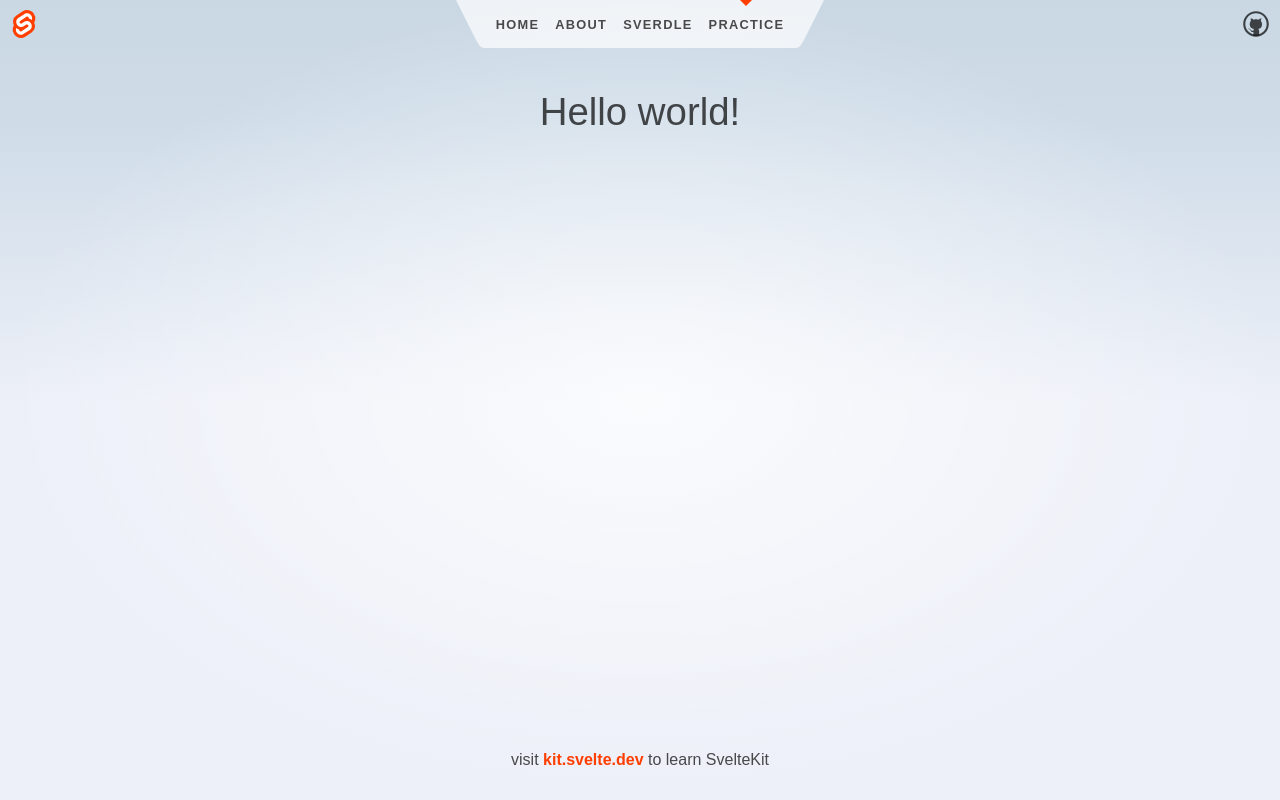
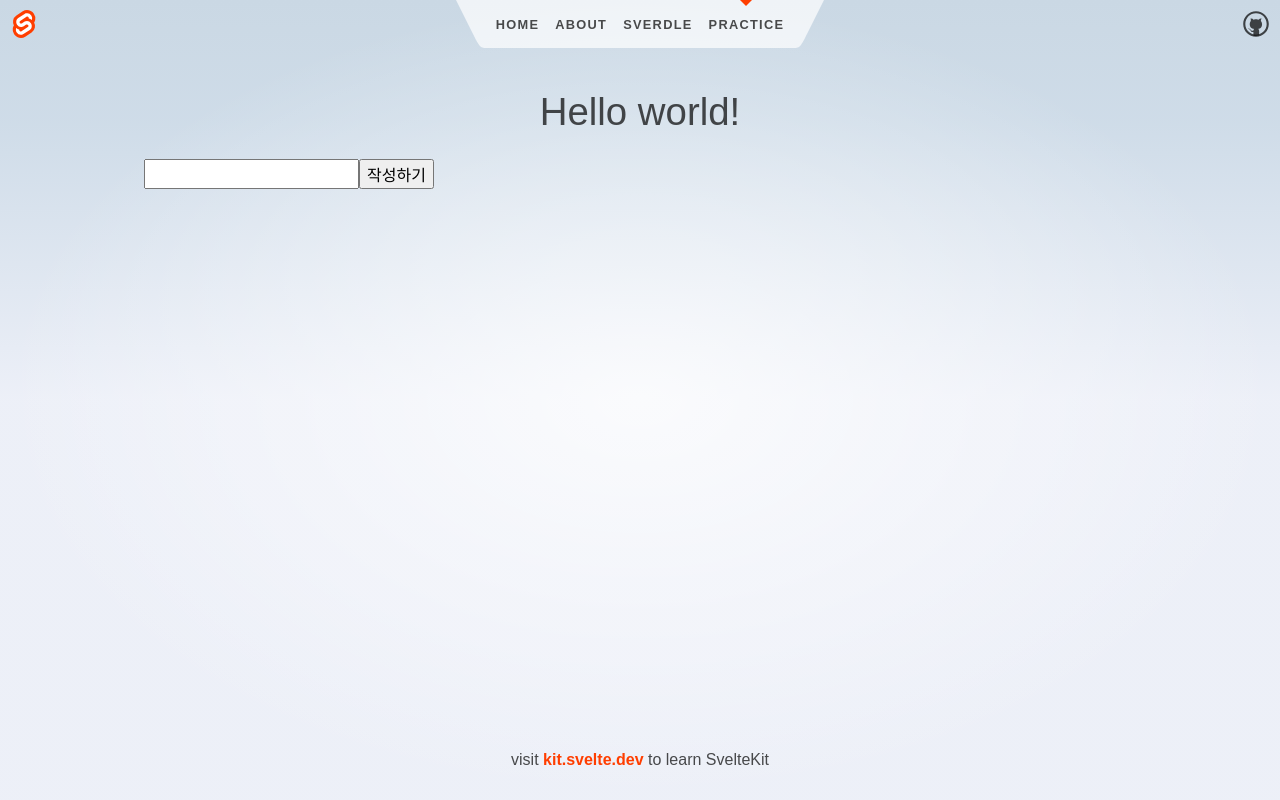
Before and after one commit to okorion/Svelte_Project, a SvelteKit app: page /practice in a window 1280 px wide. Built offline with nearby package versions, Linux system fonts and the light colour scheme.

Commit message:
23.09.02 feat: PRACTICE 탭에 ToDo 작성 기능 추가

```diff
--- a/src/routes/practice/+page.svelte
+++ b/src/routes/practice/+page.svelte
@@ -1,8 +1,35 @@
 <script>
+	import ToDo from './ToDo/ToDo.svelte';
+
 	let name = 'world';
+	let title = '';
+	let todos = [];
+	let id = 0;
+
+	function createToDo() {
+		todos.push({ id, title });
+		todos = todos; // 할당을 통해 반응성 추가
+		title = '';
+		id++;
+	}
 </script>
 
 <h1>Hello {name}!</h1>
 
+<div class="board">
+	<input bind:value={title} type="text" />
+	<button on:click={createToDo}> 작성하기 </button>
+</div>
+
+{#each todos as todo}
+	<div>
+		<ToDo {todo} />
+	</div>
+{/each}
+
 <style>
+	.board {
+		display: flex;
+		flex-direction: row;
+	}
 </style>
--- /dev/null
+++ b/src/routes/practice/ToDo/ToDo.svelte
@@ -0,0 +1,7 @@
+<script>
+	export let todo;
+</script>
+
+<div>
+	{todo.title}
+</div>
```
